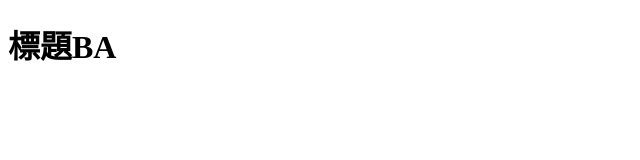
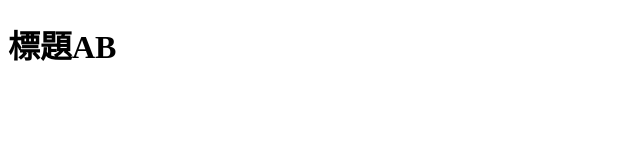
Before and after one commit to aa012003/test888, a plain HTML site: page index.html in a window 1280 px wide. Shown: the full height of the page, 0-640 px from the left. Drawn offline with Linux system fonts and the light colour scheme.

Commit message:
標題AB

```diff
--- a/index.html
+++ b/index.html
@@ -6,6 +6,6 @@
     <title>再次修改 title</title>
 </head>
 <body>
-    <h1>標題BA</h1>
+    <h1>標題AB</h1>
 </body>
 </html>
```
